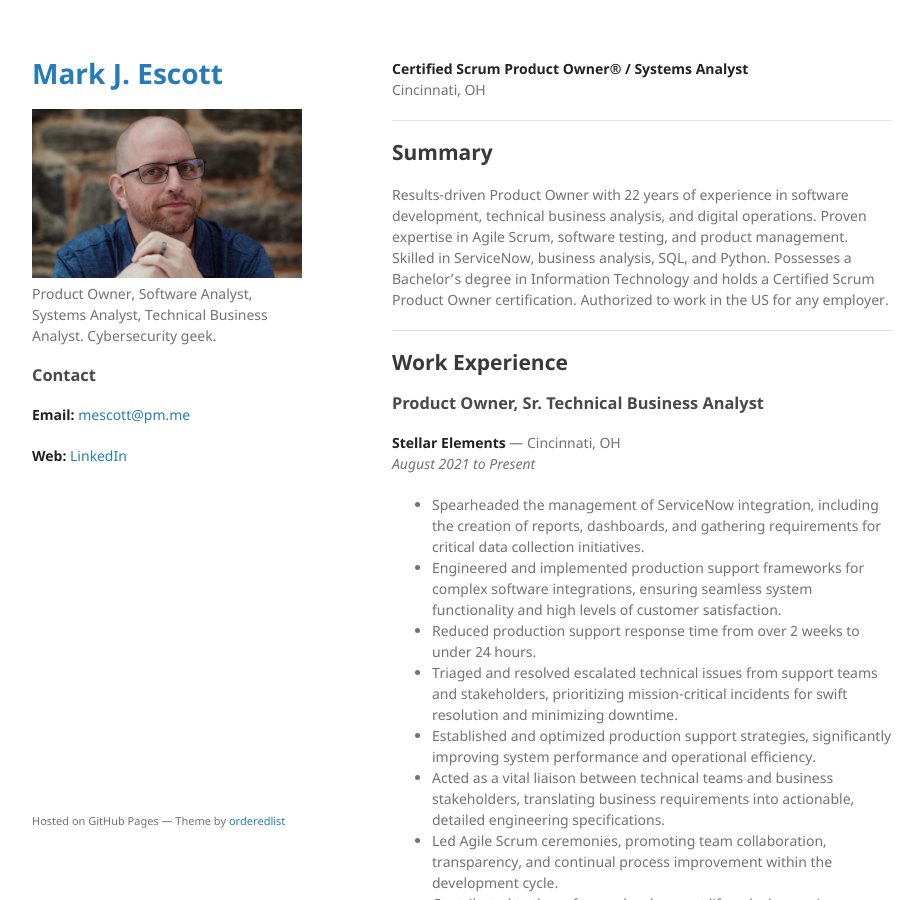
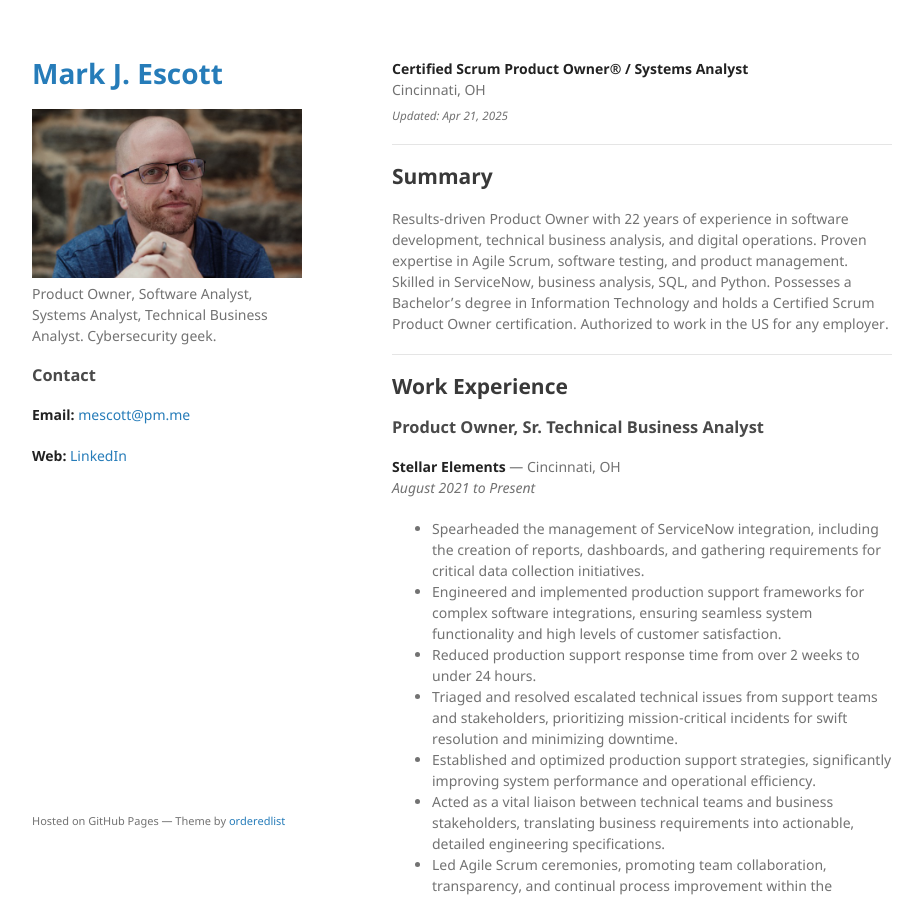
Before and after one commit to mjescott/mjescott.github.io, a Jekyll site: the page built from index.md, in a window 1280 px wide and 900 px high. Shown: the whole window, without its empty margins (178-1101 px from the left). Built offline with Jekyll 4.4.1, drawn with Linux system fonts in a browser that asks for light colours.

Commit message:
Update index.md

```diff
--- a/index.md
+++ b/index.md
@@ -3,7 +3,8 @@ layout: default
 ---
 
 **Certified Scrum Product Owner® / Systems Analyst**
-Cincinnati, OH
+Cincinnati, OH\
+<sub>_Updated: Apr 21, 2025_</sub>
 
 ---
 
```
